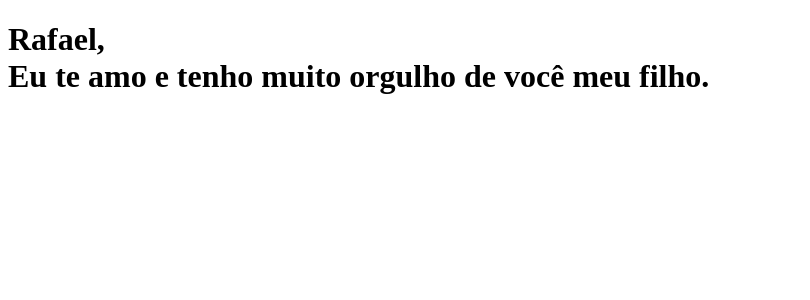
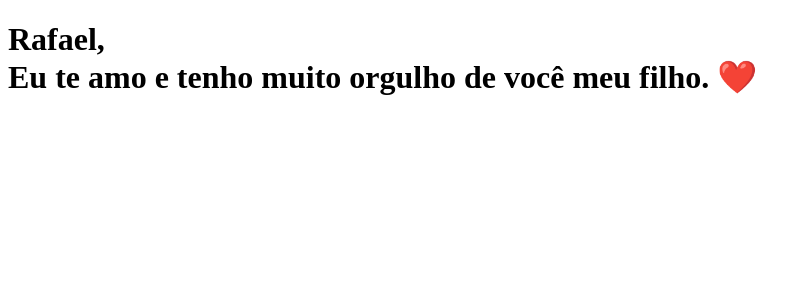
Before and after one commit to gilsonwindsoft/curso.dev, a Next.js app: page / in a window 1280 px wide. Shown: the top 300 px of the page, without its empty margins (0-810 px from the left). Built offline with nearby package versions, Linux system fonts and the light colour scheme.

Commit message:
Incluído o emoji

```diff
--- a/pages/index.js
+++ b/pages/index.js
@@ -1,5 +1,5 @@
 function Home() {
-    return <h1>Rafael, <br/>Eu te amo e tenho muito orgulho de você meu filho.</h1>
+    return <h1>Rafael, <br/>Eu te amo e tenho muito orgulho de você meu filho. ❤️ </h1>
 }
 
 export default Home;
```
